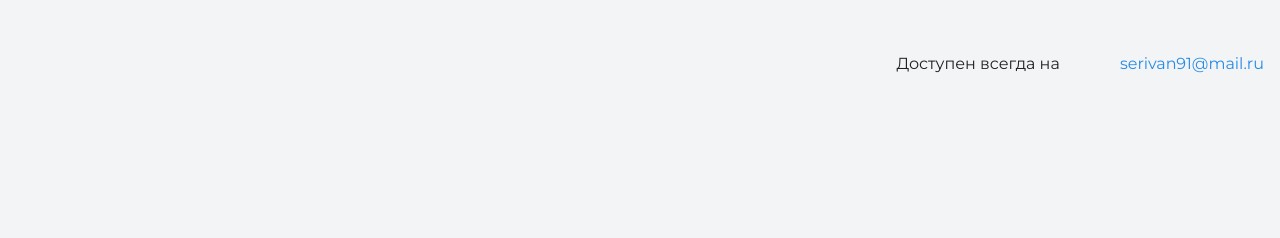
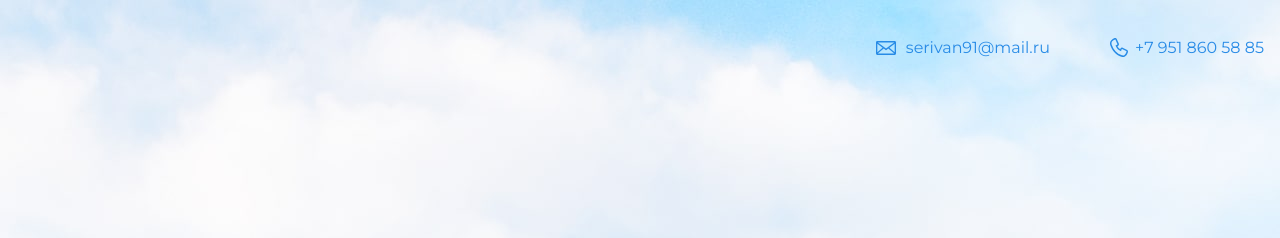
Before and after one commit to serivan91/my-site, a plain HTML site: page index.html in a window 1280 px wide. Shown: the top 238 px of the page. Drawn offline with nearby package versions, Linux system fonts and the light colour scheme.

Commit message:
обновление

```diff
--- a/index.html
+++ b/index.html
@@ -10,7 +10,8 @@
   <body>
     <header class="page-header">
         <div class="container">
-        <p>Доступен всегда на <a href="mailto:serivan91@mail.ru">serivan91@mail.ru</a></p>
+        <a class="header-email" href="mailto:serivan91@mail.ru">serivan91@mail.ru</a>
+        <a class="header-phone" href="tel:+79518605885">+7 951 860 58 85</a>
       </div>
     </header>
 
```
Also changed, not shown: files/project.jpg (added), files/user.jpg (added), img/hero-bg.jpg (added), img/icon-css.svg (added), img/icon-email-footer.svg (added), img/icon-email-header.svg (added), img/icon-html.svg (added), img/icon-phone-footer.svg (added), img/icon-phone-header.svg (added).
